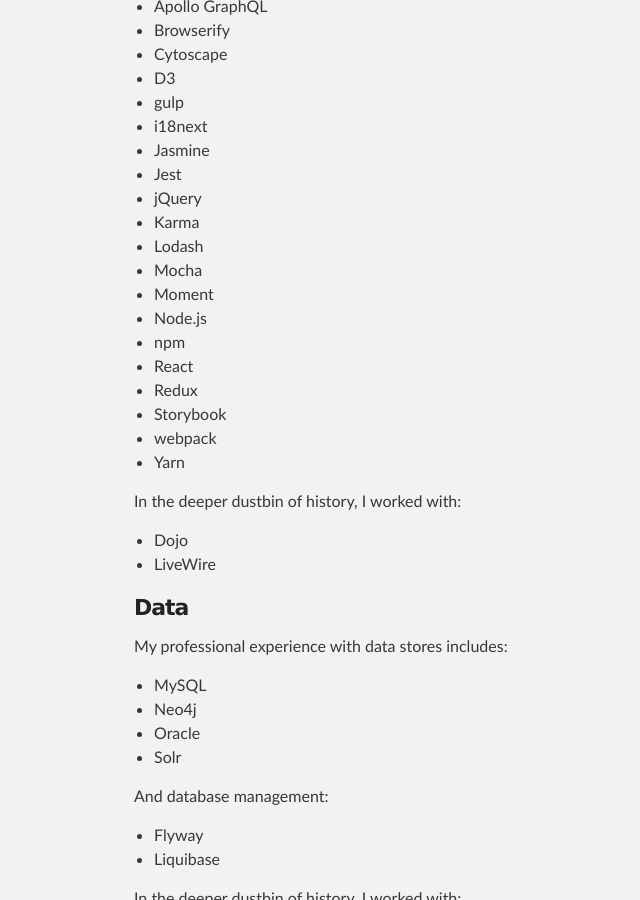
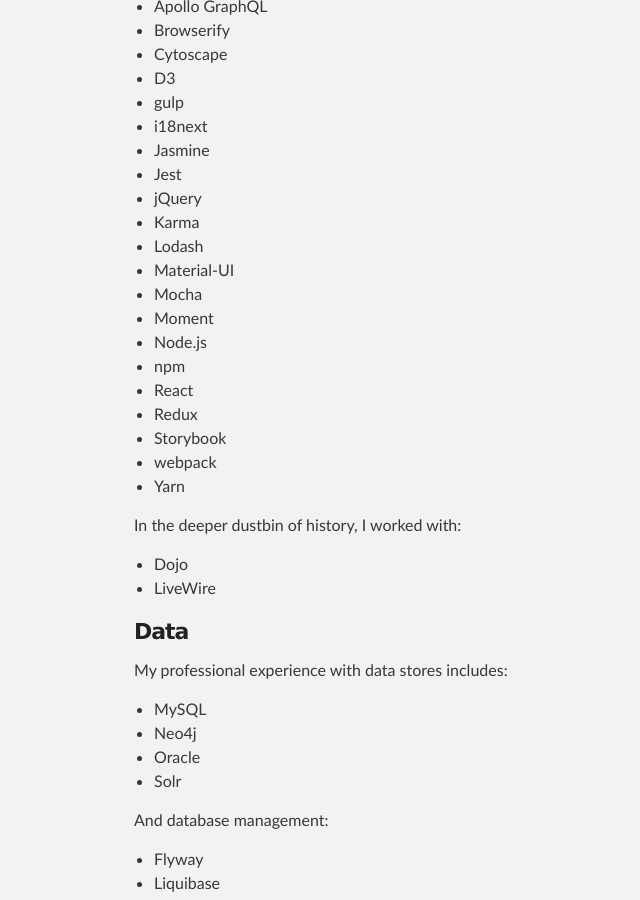
Before and after one commit to dfisher95350/dfisher95350.github.io, a Jekyll site: the page built from experience/index.md, in a window 1280 px wide and 900 px high, scrolled down 2720 px. Shown: the whole window, without its empty margins (186-826 px from the left). Built offline with Jekyll 4.4.1, drawn with Linux system fonts in a browser that asks for light colours; our own code applies the rules of GitHub Pages for plain Markdown files.

Commit message:
Updated experience.

```diff
--- a/experience/index.md
+++ b/experience/index.md
@@ -111,6 +111,7 @@
 - jQuery
 - Karma
 - Lodash
+- Material-UI
 - Mocha
 - Moment
 - Node.js
```
